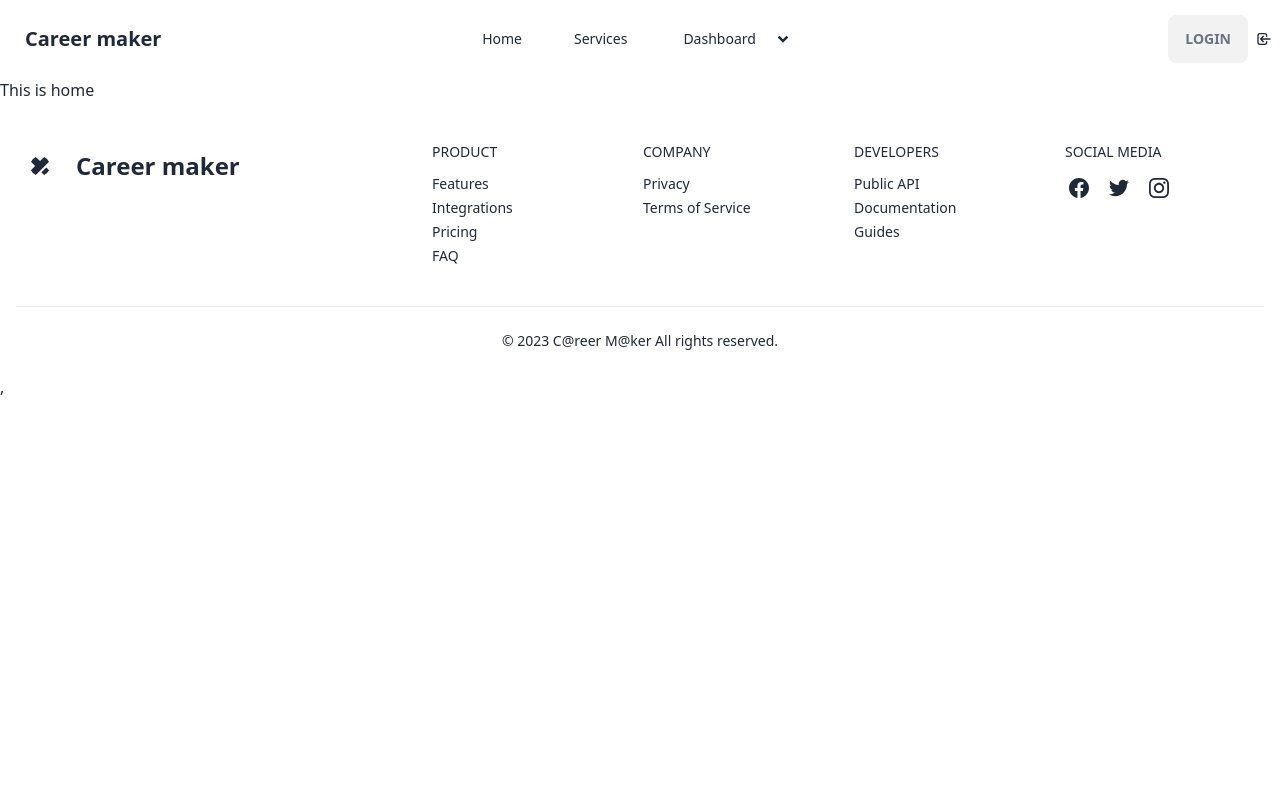
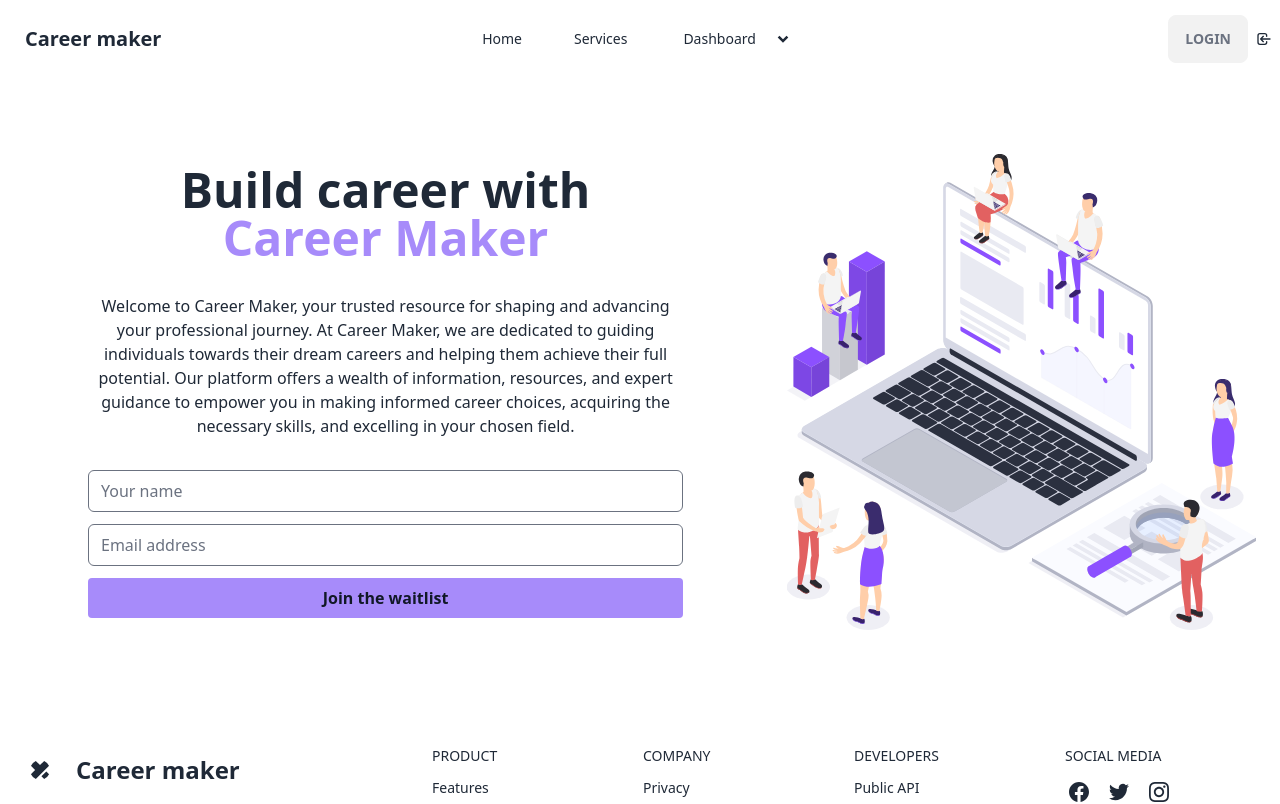
Before and after one commit to sarkarniloy102/CareerMaker_ClientSide, a React (Vite) app: page / in a window 1280 px wide. Shown: the top 804 px of the page. Built offline with nearby package versions, Linux system fonts and the light colour scheme.

Commit message:
create footer part

```diff
--- /dev/null
+++ b/src/Components/Home/Banner/Banner.jsx
@@ -0,0 +1,51 @@
+import bnr from '../../../assets/banner.svg'
+const Banner = () => {
+    return (
+        <div>
+            {/* <section className="dark:bg-gray-800 dark:text-gray-100">
+                <div className="container flex flex-col justify-center p-6 mx-auto sm:py-12 lg:py-24 lg:flex-row lg:justify-between">
+                    <div className="flex items-center justify-center p-6 mt-8 lg:mt-0 h-72 sm:h-80 lg:h-96 xl:h-112 2xl:h-128">
+                        <img src={bnr} alt="" className="object-contain h-72 sm:h-80 lg:h-96 xl:h-112 2xl:h-128" />
+                    </div>
+                    <div className="flex flex-col justify-center p-6 text-center rounded-sm lg:max-w-md xl:max-w-lg lg:text-left">
+                        <h1 className="text-5xl font-bold leadi sm:text-6xl">The
+                            <span className="text-violet-400"> Career</span> <br />Maker
+                        </h1>
+                        <p className="mt-6 mb-8 text-lg sm:mb-12">Welcome to Career Maker, your trusted resource for shaping and advancing your professional journey. At Career Maker, we are dedicated to guiding individuals towards their dream careers and helping them achieve their full potential. Our platform offers a wealth of information, resources,
+                            <br className="hidden md:inline lg:hidden" /> and expert guidance to empower you in making informed career choices, acquiring the necessary skills, and excelling in your chosen field.
+                        </p>
+                        <div className="flex flex-col space-y-4 sm:items-center sm:justify-center sm:flex-row sm:space-y-0 sm:space-x-4 lg:justify-start">
+                            <a rel="noopener noreferrer" href="#" className="px-8 py-3 text-lg font-semibold rounded bg-violet-400 text-black">Suspendisse</a>
+                            <a rel="noopener noreferrer" href="#" className="px-8 py-3 text-lg font-semibold border rounded dark:border-gray-100">Malesuada</a>
+                        </div>
+                    </div>
+                </div>
+            </section> */}
+            <section className="p-6 dark:bg-gray-800 dark:text-gray-100">
+                <div className="container grid gap-10 items-center mx-auto text-center lg:grid-cols-2 xl:grid-cols-5">
+                    <div className="w-full px-6 py-16 rounded-md sm:px-12 md:px-16 lg:col-span-3 dark:bg-gray-900">
+                        {/* <span className="block mb-2 dark:text-violet-400">Mamba design system</span> */}
+                        <h1 className="text-5xl font-extrabold dark:text-gray-50">Build career with <br /> <span className='text-violet-400'>Career Maker </span></h1>
+                        <p className="my-8">
+                            <span className="font-medium dark:text-gray-50">Welcome to Career Maker, your trusted resource for shaping and advancing your professional journey. At Career Maker, we are dedicated to guiding individuals towards their dream careers and helping them achieve their full potential. Our platform offers a wealth of information, resources, and expert guidance to empower you in making informed career choices, acquiring the necessary skills, and excelling in your chosen field. </span>
+                        </p>
+                        <form action="" className="self-stretch space-y-3">
+                            <div>
+                                <label className="text-sm sr-only">Your name</label>
+                                <input id="name" type="text" placeholder="Your name" className="w-full rounded-md focus:ring focus:ri dark:border-gray-700" />
+                            </div>
+                            <div>
+                                <label className="text-sm sr-only">Email address</label>
+                                <input id="lastname" type="text" placeholder="Email address" className="w-full rounded-md focus:ring focus:ri dark:border-gray-700" />
+                            </div>
+                            <button type="button" className="w-full py-2 font-semibold rounded bg-violet-400 text-gray-900">Join the waitlist</button>
+                        </form>
+                    </div>
+                    <img src={bnr} alt="" className="object-cover w-full rounded-md xl:col-span-2 dark:bg-gray-500" />
+                </div>
+            </section>
+        </div>
+    );
+};
+
+export default Banner;
--- a/src/Components/Home/Home/Home.jsx
+++ b/src/Components/Home/Home/Home.jsx
@@ -1,8 +1,9 @@
+import Banner from "../Banner/Banner";
 
 const Home = () => {
     return (
         <div>
-            <h2>This is home</h2>
+            <Banner></Banner>
         </div>
     );
 };
--- a/src/Components/Shared/Navbar/Navbar.jsx
+++ b/src/Components/Shared/Navbar/Navbar.jsx
@@ -6,14 +6,14 @@ const Navbar = () => {
     const navbar =
         <>
             <ul className="lg:flex items-center gap-5">
-                <li><Link to={"/home"} className="hover:text-purple-400">Home</Link></li>
-                <li><Link to={"/services"} className="hover:text-purple-400">Services</Link></li>
-                <li className="dropdown dropdown-bottom"><Link className="hover:text-purple-400">
+                <li><Link to={"/home"} className="hover:text-violet-400">Home</Link></li>
+                <li><Link to={"/services"} className="hover:text-violet-400">Services</Link></li>
+                <li className="dropdown dropdown-bottom"><Link className="hover:text-violet-400">
                     <label tabIndex={0} className="m-1">Dashboard  </label> <RiArrowDropDownLine className="text-3xl"></RiArrowDropDownLine>
                     <ul tabIndex={0} className="dropdown-content z-[1] menu p-2 shadow bg-base-100 rounded-box w-52">
-                        <li ><Link className="hover:text-purple-400"> My-services </Link></li>
-                        <li ><Link className="hover:text-purple-400">Add-services</Link></li>
-                        <li ><Link className="hover:text-purple-400">My-schedules</Link></li>
+                        <li ><Link className="hover:text-violet-400"> My-services </Link></li>
+                        <li ><Link className="hover:text-violet-400">Add-services</Link></li>
+                        <li ><Link className="hover:text-violet-400">My-schedules</Link></li>
                     </ul>
                 </Link></li>
             </ul>
@@ -31,7 +31,7 @@ const Navbar = () => {
                         {navbar}
                     </ul>
                 </div>
-                <a className="btn btn-ghost normal-case text-xl hover:text-purple-400">Career maker</a>
+                <a className="btn btn-ghost normal-case text-xl hover:text-violet-400">Career maker</a>
             </div>
             <div className="navbar-center hidden lg:flex">
                 <ul className="menu menu-horizontal px-1">
@@ -39,9 +39,7 @@ const Navbar = () => {
                 </ul>
             </div>
             <div className="navbar-end flex items-center gap-x-2 sm:ml-auto ">
-
-
-                <input className="btn text-gray-500 hover:text-purple-400 dark:text-gray-400 dark:hover:text-purple-700 cursor-pointer"
+                <input className="btn text-gray-500 hover:text-violet-400 dark:text-gray-400 dark:hover:text-violet-700 cursor-pointer"
                     type="submit" value="Login" />
                 < HiOutlineLogin></HiOutlineLogin>
             </div>
```
Also changed, not shown: src/assets/banner.svg (added).
